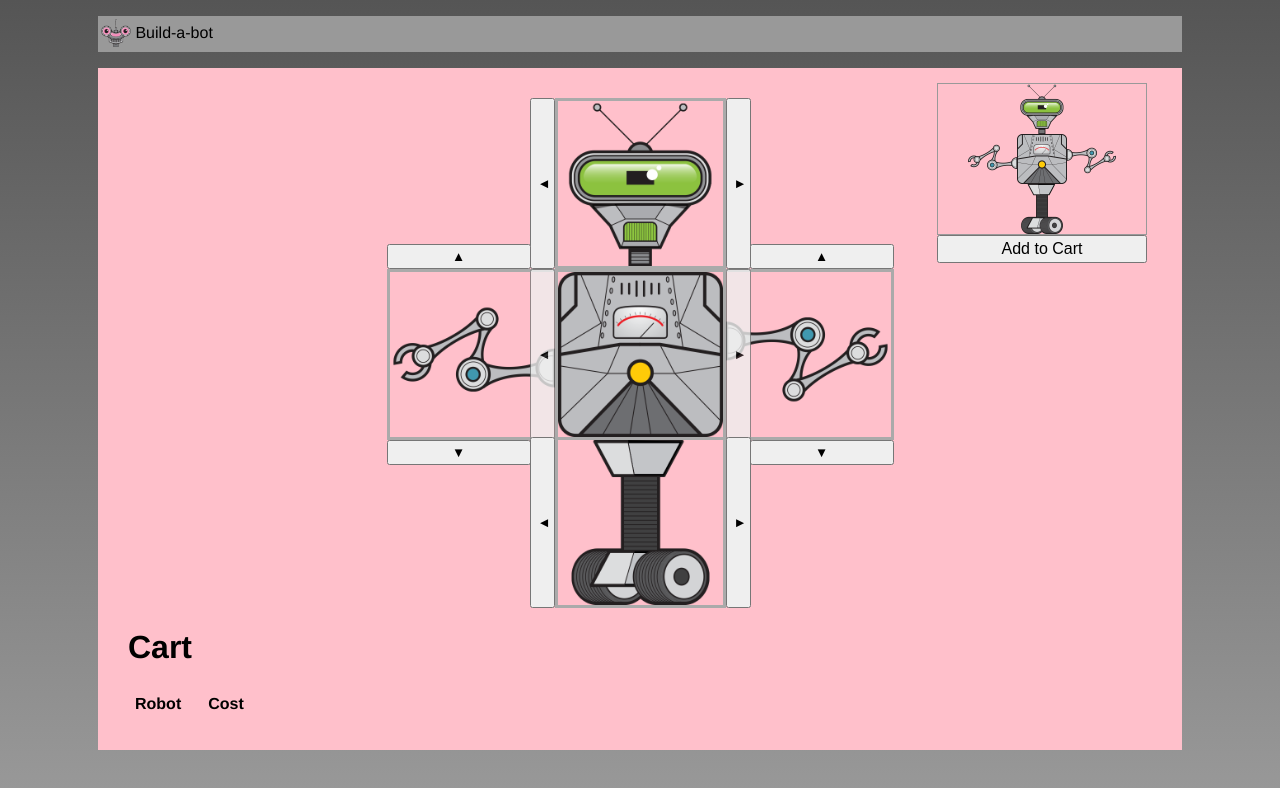
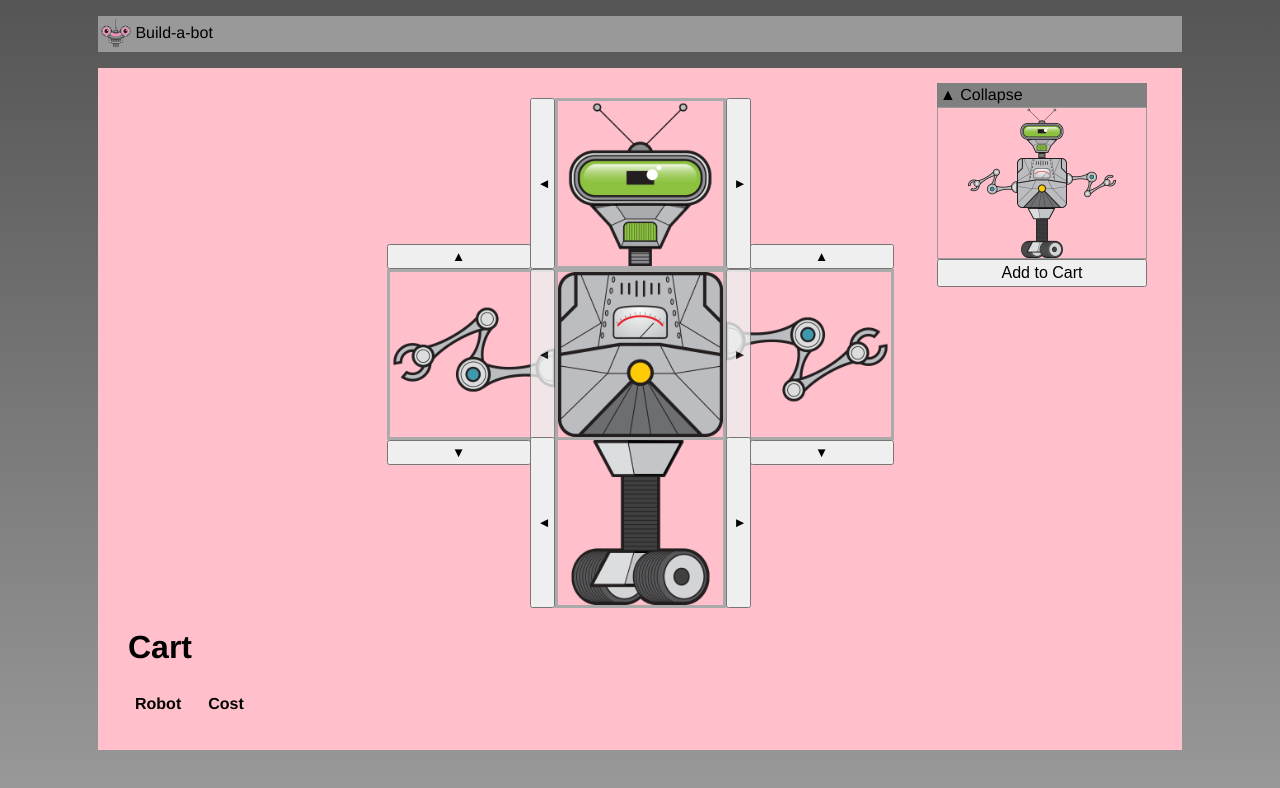
Before and after one commit to hellodeer/build-a-bot, a Vue app: page / in a window 1280 px wide. Shown: the top 788 px of the page. Built offline with nearby package versions, Linux system fonts and the light colour scheme.

Commit message:
Injecting Content into Child Component with Slots

```diff
--- /dev/null
+++ b/src/shared/CollapsibleSection.vue
@@ -0,0 +1,30 @@
+<template>
+    <div>
+        <div class="header">
+            <span v-if="open" @click="open = !open" > &#x25B2;
+                Collapse</span>
+            <span v-if="!open" @click="open = !open" > &#x25BC;
+                Expand</span>
+        </div>
+        <slot v-if="open">
+            <div>This default content will show if no other content was loaded/present</div>
+        </slot>
+    </div>
+</template>
+
+<script>
+export default {
+  name: 'CollapsibleSection',
+  data() {
+    return { open: true };
+  },
+};
+</script>
+
+<style scoped>
+    .header {
+        background-color: grey;
+        padding: 3px;
+        cursor: pointer;
+    }
+</style>
```
Also changed, not shown: src/build/RobotBuilder.vue.
